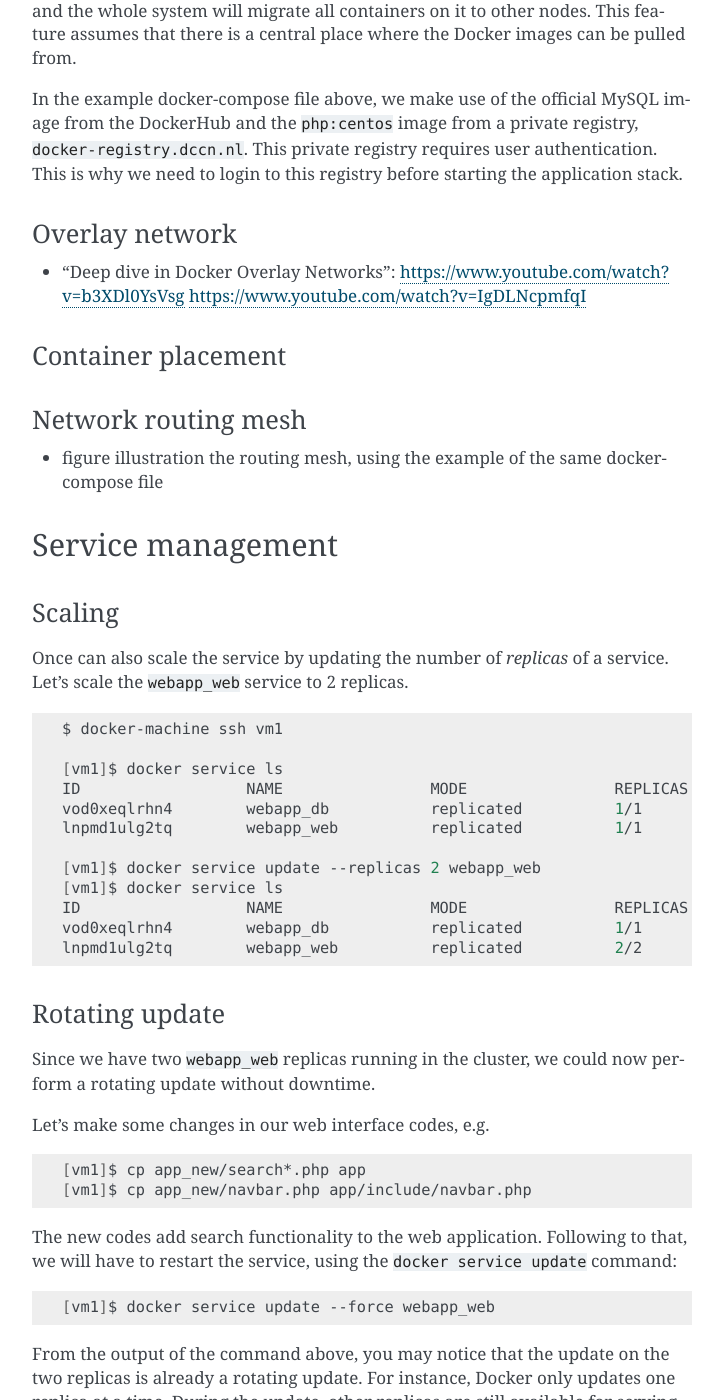
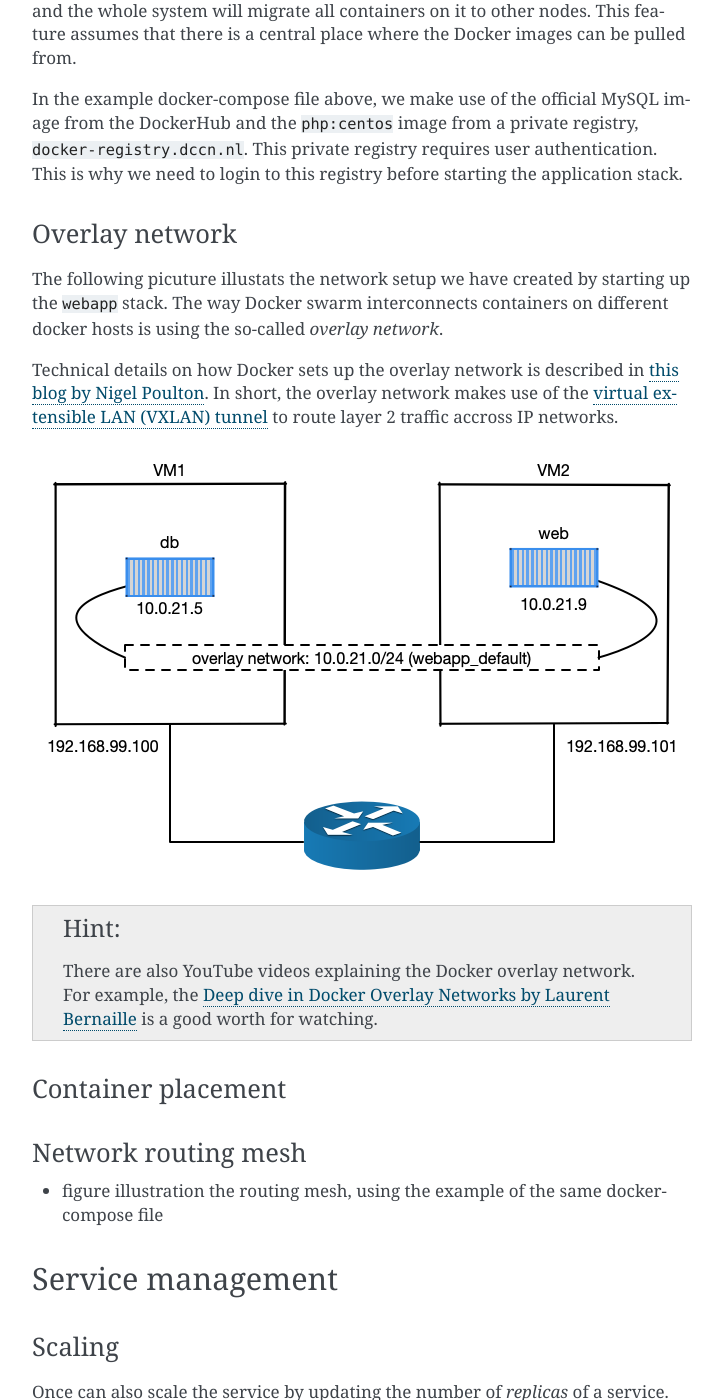
Before and after one commit to Donders-Institute/docker-swarm-setup, a Sphinx documentation site: the page built from doc/tutorial/swarm.rst, in a window 1280 px wide and 1400 px high, scrolled down 8151 px. Shown: the whole window, without its empty margins (388-1111 px from the left). Built offline with Sphinx 7.4.7, drawn with Linux system fonts in a browser that asks for light colours.

Commit message:
Added section for overlay network

```diff
--- a/doc/tutorial/swarm.rst
+++ b/doc/tutorial/swarm.rst
@@ -327,7 +327,14 @@ In the example docker-compose file above, we make use of the official MySQL imag
 Overlay network
 ^^^^^^^^^^^^^^^
 
-- "Deep dive in Docker Overlay Networks": https://www.youtube.com/watch?v=b3XDl0YsVsg https://www.youtube.com/watch?v=IgDLNcpmfqI
+The following picuture illustats the network setup we have created by starting up the ``webapp`` stack.  The way Docker swarm interconnects containers on different docker hosts is using the so-called *overlay network*.
+
+Technical details on how Docker sets up the overlay network is described in `this blog by Nigel Poulton <http://blog.nigelpoulton.com/demystifying-docker-overlay-networking/>`_. In short, the overlay network makes use of the `virtual extensible LAN (VXLAN) tunnel <https://en.wikipedia.org/wiki/Virtual_Extensible_LAN>`_ to route layer 2 traffic accross IP networks.
+
+.. figure:: figures/webapp_overlay_illustrate.png
+
+.. hint::
+    There are also YouTube videos explaining the Docker overlay network.  For example, the `Deep dive in Docker Overlay Networks by Laurent Bernaille <https://www.youtube.com/watch?v=b3XDl0YsVsg>`_ is a good worth for watching.
 
 Container placement
 ^^^^^^^^^^^^^^^^^^^
```
Also changed, not shown: doc/tutorial/figures/webapp_overlay_illustrate.png (added), 2 other files.
